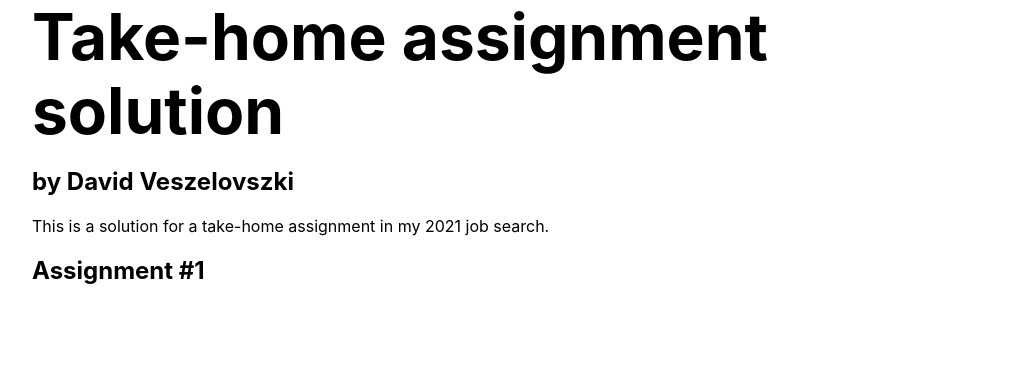
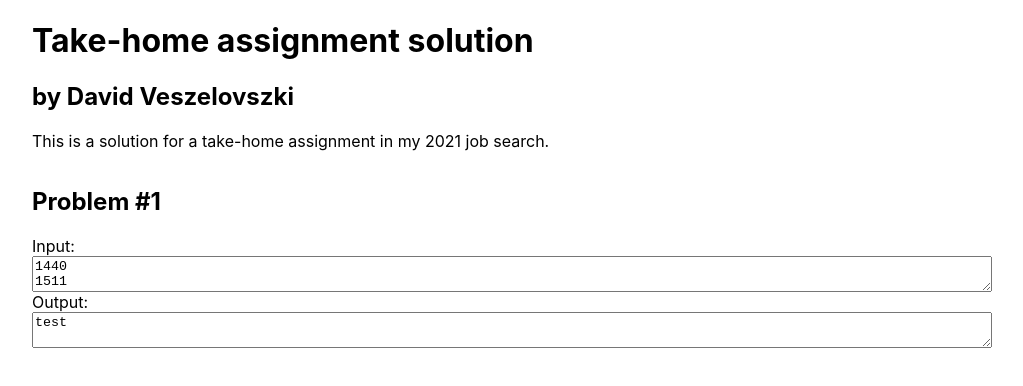
Before and after one commit to vdavid/2021-job-search-w-coding-assignment, a Next.js app: page / in a window 1280 px wide. Shown: the top 386 px of the page, without its empty margins (128-1151 px from the left). Built offline with nearby package versions, Linux system fonts and the light colour scheme.

Commit message:
Added skeleton for problem 1's solution

```diff
--- a/pages/_app.tsx
+++ b/pages/_app.tsx
@@ -1,8 +1,8 @@
 import '../styles/globals.css'
 import type { AppProps } from 'next/app'
 
-function MyApp({ Component, pageProps }: AppProps) {
+function CodingAssignmentApp({ Component, pageProps }: AppProps) {
   return <Component {...pageProps} />
 }
 
-export default MyApp
+export default CodingAssignmentApp
--- /dev/null
+++ b/pages/components/Problem1.tsx
@@ -0,0 +1,21 @@
+import styles from '../../styles/Home.module.css';
+import {useEffect, useState} from 'react';
+
+export default function Problem1({input}: {input: string}) {
+    const [output, setOutput] = useState<string>();
+    useEffect(() => {
+        setOutput(calculateOutput(input));
+    }, [input]);
+    return <section className={styles.problem}>
+        <h1>Problem #1</h1>
+        <label htmlFor="problem1Input">Input:</label>
+        <textarea id="problem1Input" value={input} readOnly={true} />
+        <label htmlFor="problem1Output">Output:</label>
+        <textarea id="problem1Output" value={output} readOnly={true} />
+    </section>;
+}
+
+function calculateOutput(input: string): string {
+    // TODO: Develop this function
+    return 'test';
+}
--- a/pages/index.tsx
+++ b/pages/index.tsx
@@ -1,8 +1,14 @@
-import type { NextPage } from 'next'
-import Head from 'next/head'
-import styles from '../styles/Home.module.css'
+import type {NextPage} from 'next';
+import Head from 'next/head';
+import styles from '../styles/Home.module.css';
+import Problem1 from './components/Problem1';
+import {promises as fs} from 'fs';
 
-const Home: NextPage = () => {
+type HomePageProps = {
+  readonly problem1Input: string;
+};
+
+const Home: NextPage<HomePageProps> = ({problem1Input}: HomePageProps) => {
   return (
     <div className={styles.container}>
       <Head>
@@ -15,11 +21,20 @@ const Home: NextPage = () => {
       <p className={styles.description}>
         This is a solution for a take-home assignment in my 2021 job search.
       </p>
-      <section>
-        <h1>Assignment #1</h1>
-      </section>
+      <Problem1 input={problem1Input} />
     </div>
   )
 }
 
+export async function getStaticProps() {
+    /* Load input from files */
+    const problem1Input = await fs.readFile('input/input1.txt');
+
+    /* Assemble props from input */
+    return {
+        props: {
+            problem1Input: problem1Input.toString(),
+        }
+    };
+}
 export default Home
--- a/styles/Home.module.css
+++ b/styles/Home.module.css
@@ -2,16 +2,6 @@
   margin: 0 auto;
   max-width: 1024px;
   padding: 0 2rem;
-}
-
-.main {
-  padding: 4rem 0;
-}
-
-.title {
-  margin: 0;
-  line-height: 1.15;
-  font-size: 4rem;
 }
 
 @media (max-width: 600px) {
@@ -20,3 +10,8 @@
     flex-direction: column;
   }
 }
+
+.problem {
+  display: flex;
+  flex-direction: column;
+}
```
